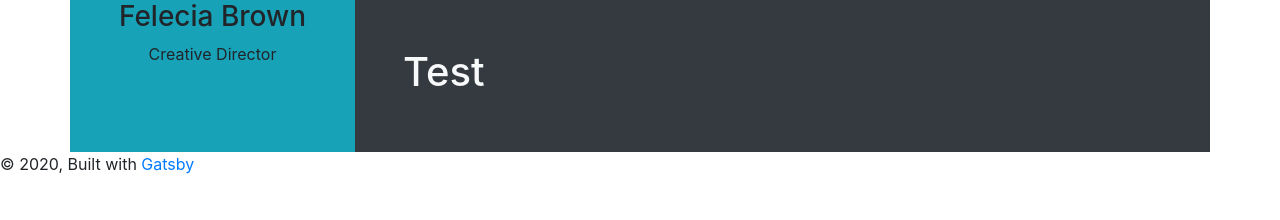
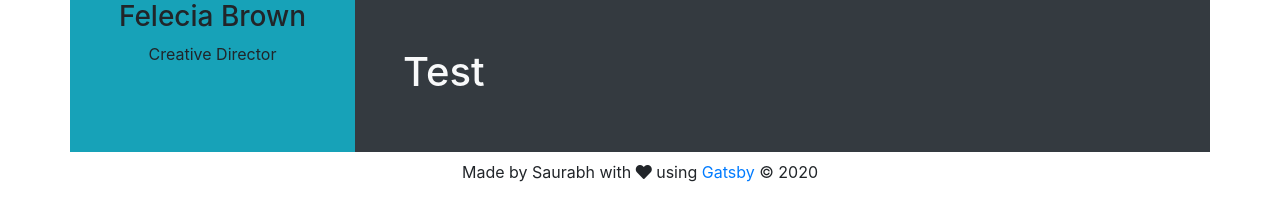
Before and after one commit to saurabh73/portfolio-website, a Gatsby site: page / in a window 1280 px wide. Built offline with nearby package versions, Linux system fonts and the light colour scheme; Gatsby itself is replaced by a stand-in of ours.

Commit message:
Add  Footer

```diff
--- a/package.json
+++ b/package.json
@@ -5,6 +5,7 @@
   "version": "0.0.1",
   "author": "Saurabh Dutta <saurabhdutta.jk@gmail.com>",
   "dependencies": {
+    "@fortawesome/fontawesome-free": "^5.12.1",
     "bootstrap": "^4.4.1",
     "gatsby": "^2.19.17",
     "gatsby-image": "^2.2.41",
--- /dev/null
+++ b/src/components/footer/index.js
@@ -0,0 +1,14 @@
+import React from 'react';
+const Footer = () => {
+    return (
+        <footer>
+            <nav className="navbar navbar-light bg-transparent justify-content-center">
+                <span>
+                    Made by Saurabh with <i class="fas fa-heart"></i> using <a href="https://www.gatsbyjs.org">Gatsby</a> © {new Date().getFullYear()}
+                </span>
+            </nav>
+        </footer>
+    );
+}
+
+export default Footer;
--- a/src/components/layout/index.js
+++ b/src/components/layout/index.js
@@ -11,8 +11,7 @@ import { useStaticQuery, graphql } from "gatsby"
 
 import Sidebar from "./../sidebar";
 import Content from "./../content";
-import SEO from "./../seo";
-import style from "./layout.module.scss"
+import Footer from "./../footer";
 
 const Layout = ({ children }) => {
   const data = useStaticQuery(graphql`
@@ -35,13 +34,8 @@ const Layout = ({ children }) => {
           </div>
         </div>
       </main>
-      <footer>
-        © {new Date().getFullYear()}, Built with
-     {` `}
-        <a href="https://www.gatsbyjs.org">Gatsby</a>
-      </footer>
+      <Footer></Footer>
     </>
-
   )
 }
 
--- a/src/styles/style.scss
+++ b/src/styles/style.scss
@@ -1 +1,2 @@
 @import "~bootstrap/scss/bootstrap";
+@import "~@fortawesome/fontawesome-free/css/all.min.css"
```
Also changed, not shown: src/components/layout/layout.module.scss (deleted), 1 other file.
